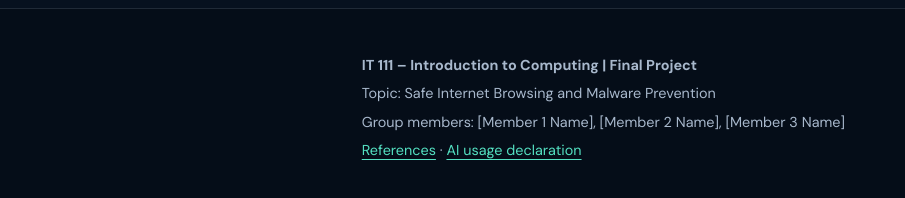
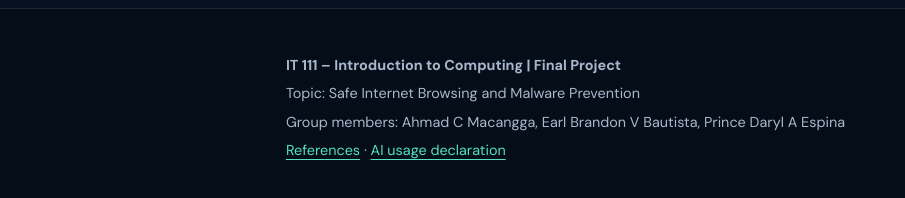
Before and after one commit to kyaruuz/Website, a plain HTML site: page resources.html in a window 1280 px wide. Shown: the part 3634-3832 px from the top of the page, 375-1280 px from the left. Drawn offline with Linux system fonts and the light colour scheme.

Commit message:
Update resources.html

```diff
--- a/resources.html
+++ b/resources.html
@@ -61,7 +61,7 @@
 </main>
 <footer class="site-footer"><div class="wrap footer-inner">
 <div><a class="brand" href="index.html"><span class="brand-mark" aria-hidden="true">⌁</span> SAFE<span style="color:var(--accent)">/</span>GUARD</a><p class="small">Think before you click. Browse with confidence.</p></div>
-<div><p><strong>IT 111 – Introduction to Computing | Final Project</strong></p><p>Topic: Safe Internet Browsing and Malware Prevention</p><p>Group members: [Member 1 Name], [Member 2 Name], [Member 3 Name]</p><p><a href="resources.html#references">References</a> · <a href="resources.html#ai-use">AI usage declaration</a></p></div>
+<div><p><strong>IT 111 – Introduction to Computing | Final Project</strong></p><p>Topic: Safe Internet Browsing and Malware Prevention</p><p>Group members: Ahmad C Macangga, Earl Brandon V Bautista, Prince Daryl A Espina</p><p><a href="resources.html#references">References</a> · <a href="resources.html#ai-use">AI usage declaration</a></p></div>
 </div></footer>
 
 <script>
```
